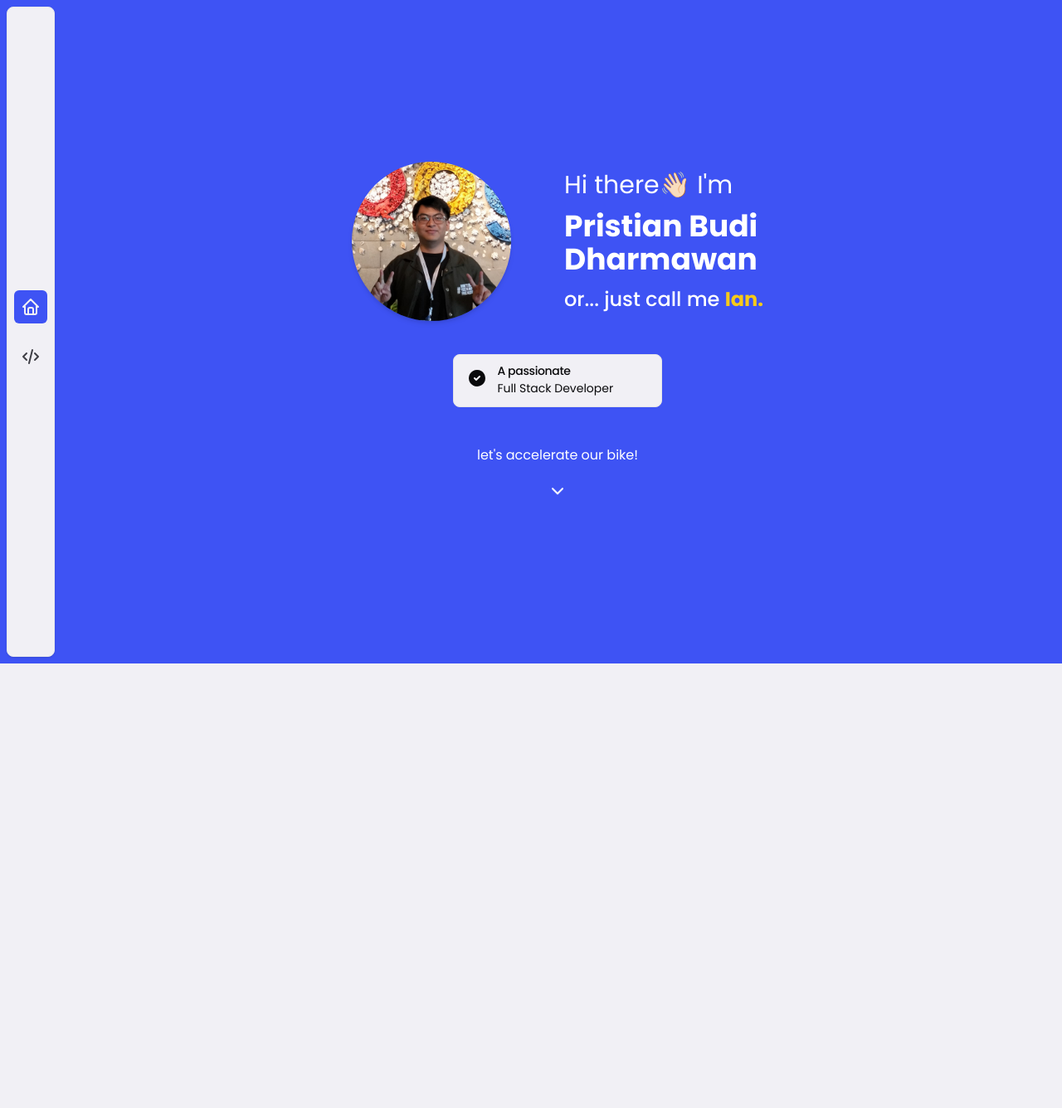
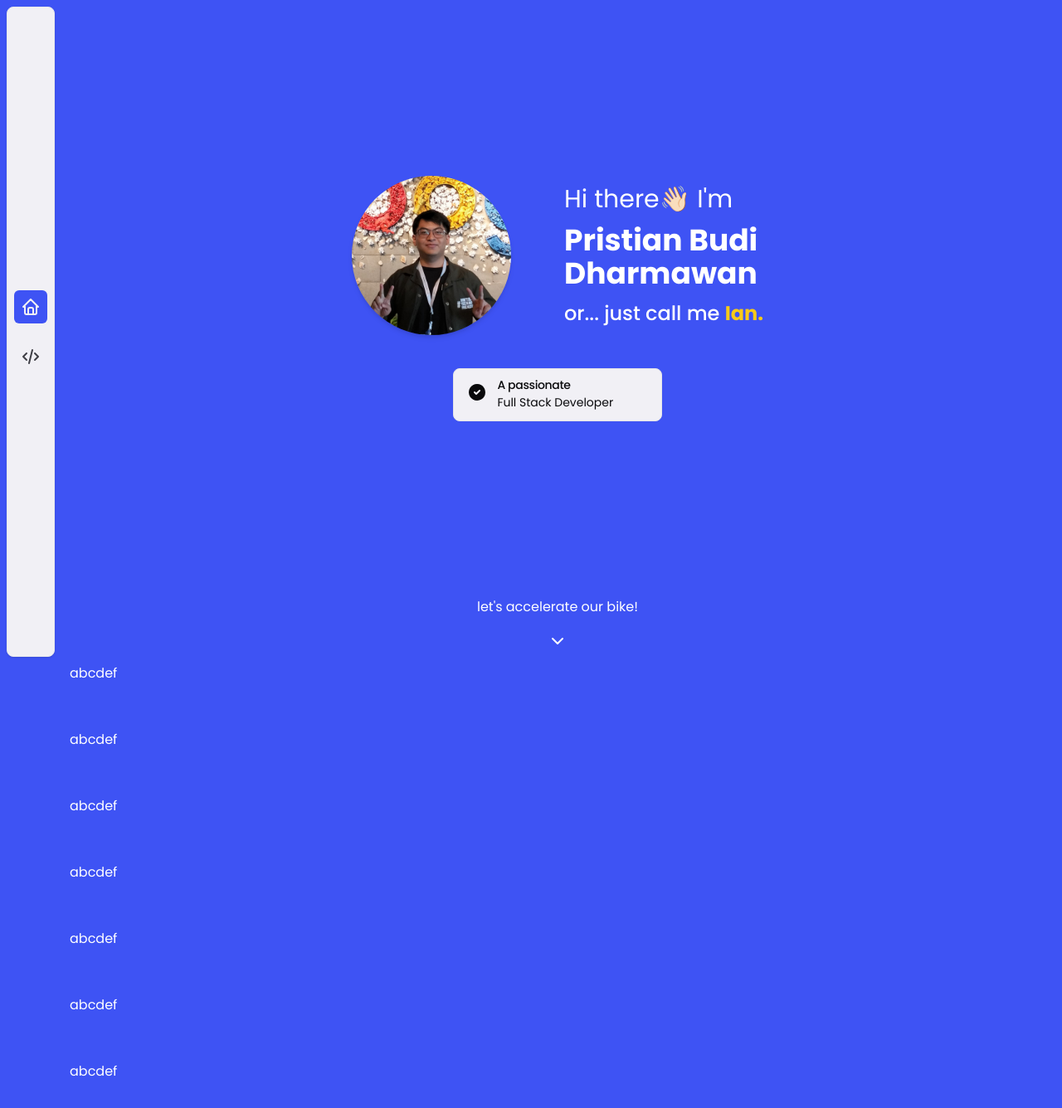
Before and after one commit to iannn07/Portfolio, a Next.js app: page /home in a window 1280 px wide. Shown: the top 1336 px of the page at 83% size. Before the commit the page ends 800 px from the top, so only its background shows below. Built offline with nearby package versions, Linux system fonts and the light colour scheme.

Commit message:
fix: Layout ToT

```diff
--- a/src/app/(pages)/home/(sections)/HomeSection1.tsx
+++ b/src/app/(pages)/home/(sections)/HomeSection1.tsx
@@ -32,7 +32,8 @@ function HomeSection1() {
   })
 
   return (
-    <div className="flex h-[90%] w-full flex-col items-center justify-evenly p-10 text-white md:h-screen md:max-h-[500px] md:p-0">
+    <div className="md:h-screen">
+      <div className="flex h-[90%] w-full flex-col items-center justify-evenly text-white">
         <div className="flex w-full flex-col items-center justify-center gap-5 md:gap-10">
           <div className="flex flex-col items-center justify-center gap-10 md:flex-row md:gap-16">
             <motion.div
@@ -95,6 +96,7 @@ function HomeSection1() {
             </Alert>
           </motion.button>
         </div>
+      </div>
       <motion.div
         initial={{ scale: 0 }}
         animate={{ scale: 1 }}
--- a/src/app/(pages)/home/page.tsx
+++ b/src/app/(pages)/home/page.tsx
@@ -2,8 +2,15 @@ import HomeSection1 from './(sections)/HomeSection1'
 
 function Homepage() {
   return (
-    <div className="h-full w-full sm:flex sm:items-center sm:justify-evenly">
+    <div className="flex h-full w-full flex-col bg-primary p-10 md:px-5 md:py-0">
       <HomeSection1 />
+      <div className="h-20">abcdef</div>
+      <div className="h-20">abcdef</div>
+      <div className="h-20">abcdef</div>
+      <div className="h-20">abcdef</div>
+      <div className="h-20">abcdef</div>
+      <div className="h-20">abcdef</div>
+      <div className="h-20">abcdef</div>
     </div>
   )
 }
--- a/src/app/layout.tsx
+++ b/src/app/layout.tsx
@@ -29,8 +29,11 @@ export default function RootLayout({
   children: React.ReactNode
 }>) {
   return (
-    <html lang="en">
-      <body suppressHydrationWarning className="font-poppins antialiased">
+    <html lang="en" className="h-full bg-primary">
+      <body
+        suppressHydrationWarning
+        className="min-h-screen font-poppins antialiased"
+      >
         <DefaultLayout>{children}</DefaultLayout>
       </body>
     </html>
--- a/src/layout/DefaultLayout.tsx
+++ b/src/layout/DefaultLayout.tsx
@@ -18,10 +18,10 @@ function DefaultLayout({
   return (
     <LoaderProvider>
       {/* <Content> */}
-      <div className="flex h-full w-full bg-primary text-white">
+      <div className="flex min-h-screen w-full bg-primary text-white">
         <SidebarProvider>
           <AppSidebar />
-          <div className="h-screen w-full">
+          <div className="flex w-full flex-col">
             {isMobile && <SidebarTrigger />}
             {children}
           </div>
```
Lines whose indentation alone changed are shown as unchanged.
